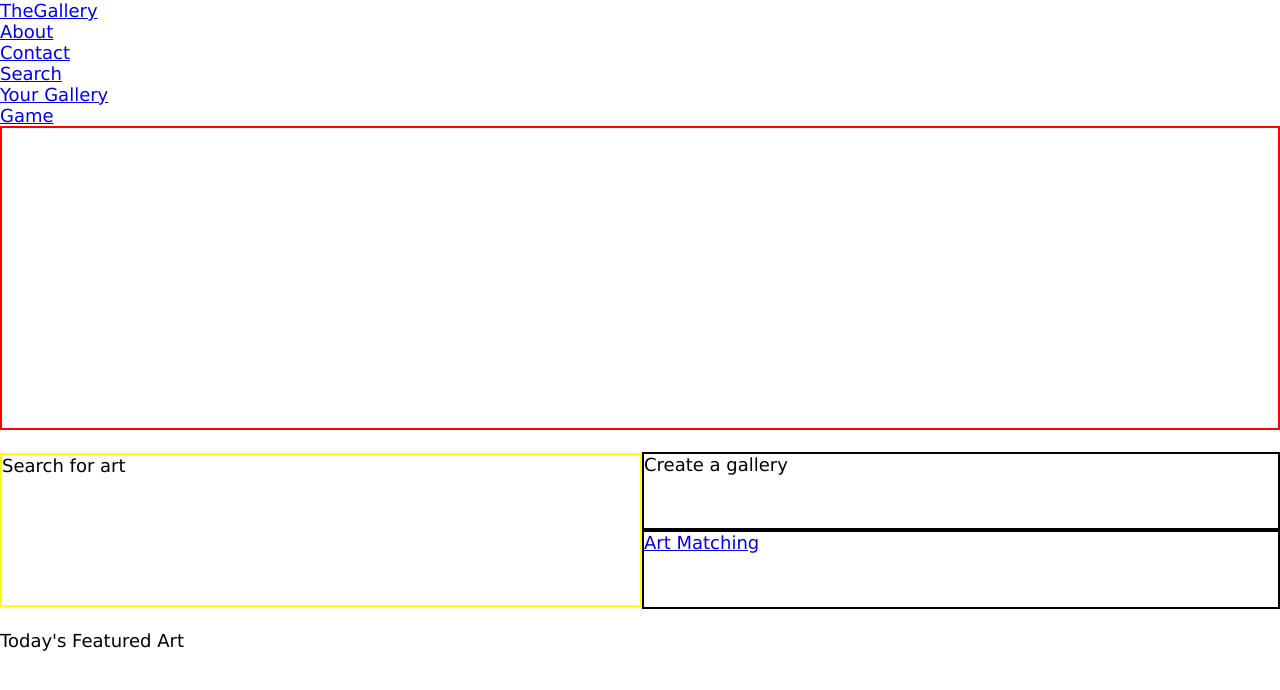
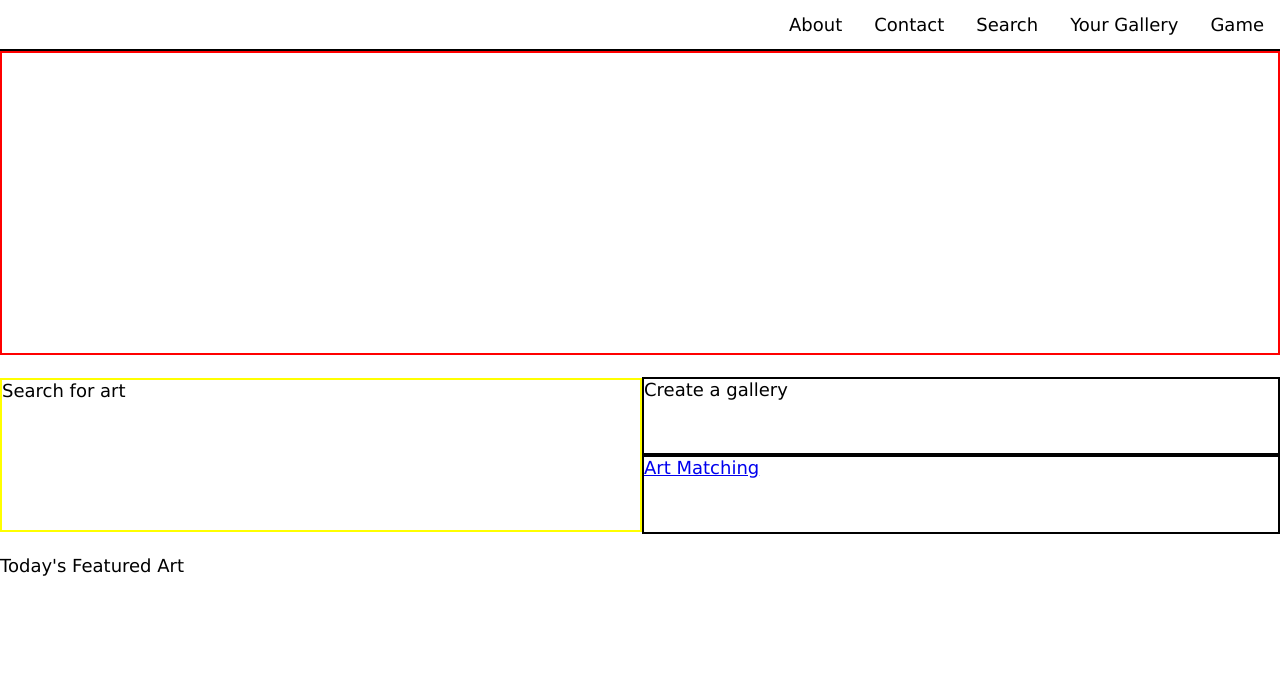
Before and after one commit to NikiGarner/Art-Memory-Game, a plain HTML site: page index.html in a window 1280 px wide. Drawn offline with Linux system fonts and the light colour scheme.

Commit message:
Style navbar

```diff
--- a/index.html
+++ b/index.html
@@ -10,12 +10,12 @@
   <body>
     <nav>
       <ul>
-        <li><a href="index.html">TheGallery</a></li>
-        <li><a href="#">About</a></li>
-        <li><a href="#">Contact</a></li>
-        <li><a href="#">Search</a></li>
-        <li><a href="#">Your Gallery</a></li>
-        <li><a href="game.html">Game</a></li>
+        <!-- <li><a href="index.html" id="logo">TheGallery</a></li> -->
+          <li><a href="#">About</a></li>
+          <li><a href="#">Contact</a></li>
+          <li><a href="#">Search</a></li>
+          <li><a href="#">Your Gallery</a></li>
+          <li><a href="game.html">Game</a></li>
       </ul>
     </nav>
     <div class="jumbotron">
--- a/scss/index/_baseIndex.scss
+++ b/scss/index/_baseIndex.scss
@@ -1,2 +1,3 @@
 @import "layout";
 @import "variables";
+@import "navbar";
--- /dev/null
+++ b/scss/index/_navbar.scss
@@ -0,0 +1,30 @@
+nav {
+  border-bottom: 2px solid #000;
+}
+
+ul {
+    display: flex;
+    justify-content: flex-end;
+    list-style-type: none;
+    margin: 0;
+    padding: 0;
+    overflow: hidden;
+    // #logo {
+    //   // justify-content: flex-start;
+    //   align-self: flex-start;
+    // }
+}
+
+li {
+    a {
+       display: block;
+       color: #000;
+       text-align: center;
+       padding: 14px 16px;
+       text-decoration: none;
+       &:hover {
+           background-color: #000;
+           color: #fff;
+       }
+   }
+}
```
Also changed, not shown: css/styles.css, 1 other file.
